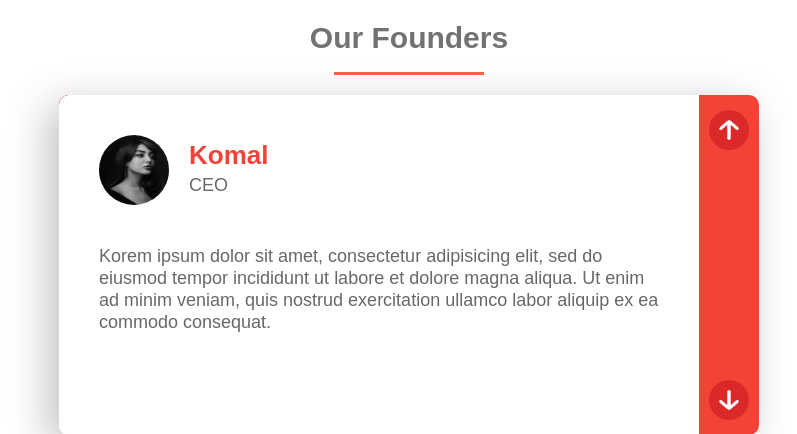
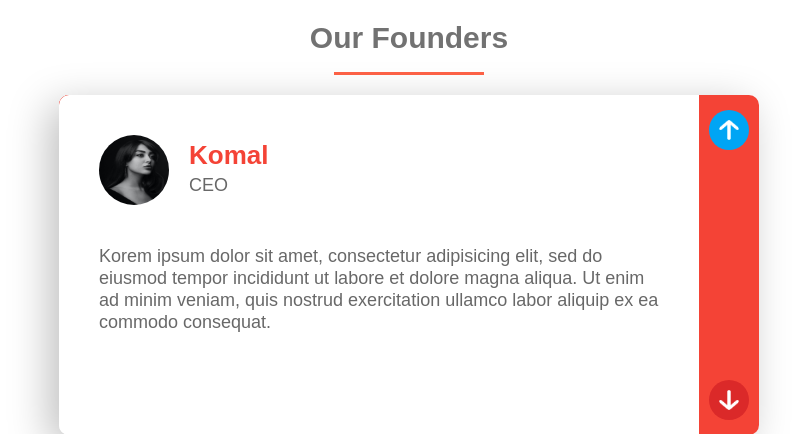
Before and after one commit to Avkr2021/Super-market, a PHP site: page / in a window 1280 px wide, while the restyled element is pressed. Shown: the part 2618-3052 px from the top of the page, without its empty margins (231-1028 px from the left). Run offline with PHP 8.4, Linux system fonts and the light colour scheme.

Commit message:
Update homee.css

```diff
--- a/homee.css
+++ b/homee.css
@@ -484,6 +484,10 @@ transform: rotate(90deg);
 transform: rotate(-90deg);
 }
 
+.sidebar img:active {
+  background: #00a5f4;
+}
+
 .card::before {
 content: "";
 width: 110px;
```
